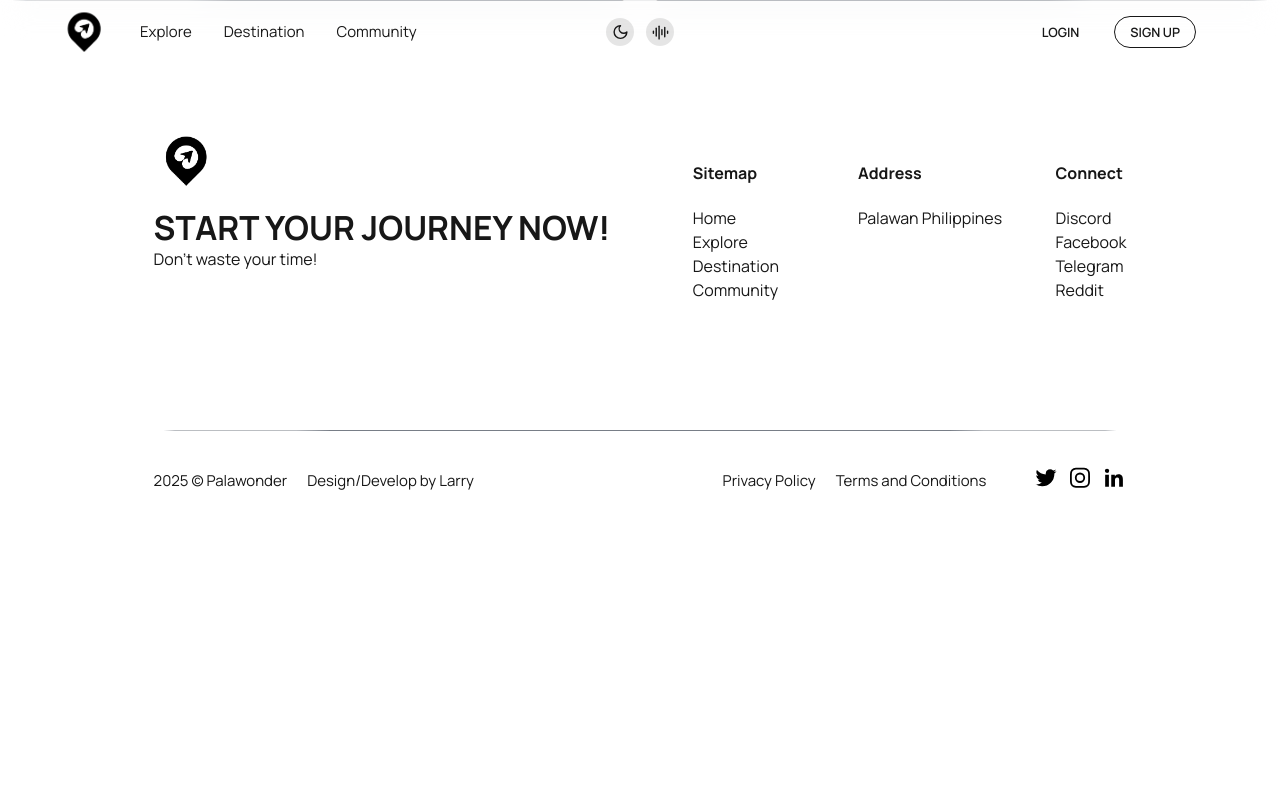
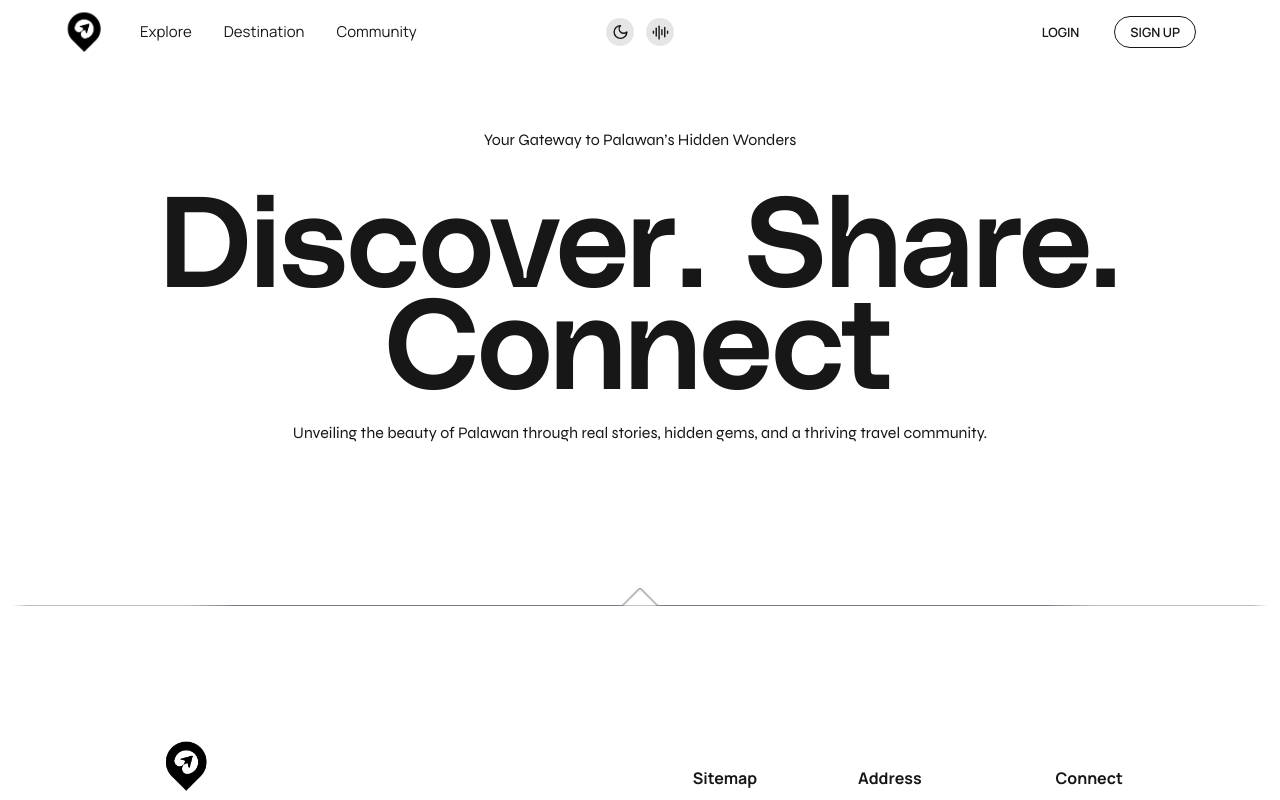
Before and after one commit to MaxLarry/palawonder-blog-app, a Next.js app: page / in a window 1280 px wide. Shown: the top 800 px of the page. Built offline with nearby package versions, Linux system fonts and the light colour scheme.

Commit message:
fixed header nav, and now working with landing page blog app

```diff
--- a/app/(root)/hello.tsx
+++ b/app/(main)/hello.tsx
@@ -5,7 +5,7 @@ export default function Hello(){
 
     return(
         <div>
-            <h1>Unang commit sa bagong application na gagawin.</h1>
+            <h1></h1>
         </div>
     )
 }
--- /dev/null
+++ b/app/(main)/layout.tsx
@@ -0,0 +1,18 @@
+import Footer from "../components/footer";
+import Header from "../components/header";
+import { Provider } from "../provider";
+
+
+
+
+export default function Layout({
+  children,
+}: Readonly<{ children: React.ReactNode }>) {
+  return (
+    <>
+      <Header/>
+      {children}
+      <Footer />
+    </>
+  );
+}
--- /dev/null
+++ b/app/(main)/page.tsx
@@ -0,0 +1,26 @@
+"use client";
+
+import Image from "next/image";
+import Hello from "./hello";
+
+export default function Home() {
+  return (
+    <>
+      <header className="section">
+        <div className="container overflow-hidden">
+          <div className="flex flex-col justify-center items-center over">
+            <p>Your Gateway to Palawan’s Hidden Wonders</p>
+            <h1 className="flex text-center text-9xl">
+              Discover. Share.
+              <br />
+              Connect
+            </h1>
+            <p>
+              Unveiling the beauty of Palawan through real stories, hidden gems, and a thriving travel community.
+            </p>
+          </div>
+        </div>
+      </header>
+    </>
+  );
+}
--- a/app/(root)/layout.tsx
+++ /dev/null
@@ -1,7 +0,0 @@
-
-
-export default function Layout({children,}: Readonly<{children: React.ReactNode}>) {
-  return (
-      <div>{children}</div>
-  );
-}
--- a/app/(root)/page.tsx
+++ /dev/null
@@ -1,15 +0,0 @@
-'use client'
-
-import Image from "next/image";
-import Hello from "./hello";
-
-export default function Home() {
-
-
-  return (
-    <>
-      <h1 className="text-3xl"></h1>
-
-    </>
-  );
-}
--- a/app/components/header.tsx
+++ b/app/components/header.tsx
@@ -8,7 +8,7 @@ import ToggleSwitch from "./toggleSwitch";
 
 const Header = () => {
   return (
-    <header className="nav">
+    <div className="nav">
       <div className="toggle-switch flex items-center gap-3">
         <ToggleSwitch />
       </div>
@@ -53,7 +53,7 @@ const Header = () => {
           </div>
         </div>
       </div>
-    </header>
+    </div>
   );
 };
 
--- a/app/globals.css
+++ b/app/globals.css
@@ -1,6 +1,11 @@
+@import "./style.css";
+
 @tailwind base;
 @tailwind components;
 @tailwind utilities;
+
+
+
 
 :root {
   --background: #ffffff;
@@ -34,6 +39,16 @@
 @font-face {
   font-family: Larry-ExtraBold;
   src: url("./fonts/manrope/Manrope-ExtraBold.ttf");
+}
+
+@font-face {
+  font-family: Syne-Regular;
+  src: url("./fonts/syne/Syne-Regular.ttf");
+}
+
+@font-face {
+  font-family: John-Regular;
+  src: url("./fonts/polysans/PolySans-Median.ttf");
 }
 /*This will able to hide the scroll bar*/
 ::-webkit-scrollbar {
@@ -156,7 +171,6 @@ body {
   -webkit-font-smoothing: antialiased;
   top: 0;
   left: 0;
-  overflow: hidden;
 }
 
 .stripe {
--- a/app/layout.tsx
+++ b/app/layout.tsx
@@ -29,9 +29,7 @@ export default function RootLayout({
     <html lang="en" suppressHydrationWarning>
       <body>
         <Provider>
-          <Header></Header>
           {children}
-          <Footer />
         </Provider>
       </body>
     </html>
--- /dev/null
+++ b/app/style.css
@@ -0,0 +1,26 @@
+
+
+
+header .container{
+    /* height: 90vh; */
+    display: flex;
+    justify-content: center;
+    align-items: center;
+}
+
+
+header .container h1{
+    font-family: "John-Regular", sans-serif;
+    line-height: 0.8em;
+    margin-bottom: 2rem;
+}
+
+header .container p{
+    font-family: "Syne-Regular", sans-serif;
+    margin-bottom: 2rem;
+    text-align: center;
+}
+
+/* header .container {
+    padding: 90px 0;
+} */
```
Also changed, not shown: app/fonts/polysans/PolySans-Median.ttf (added).
